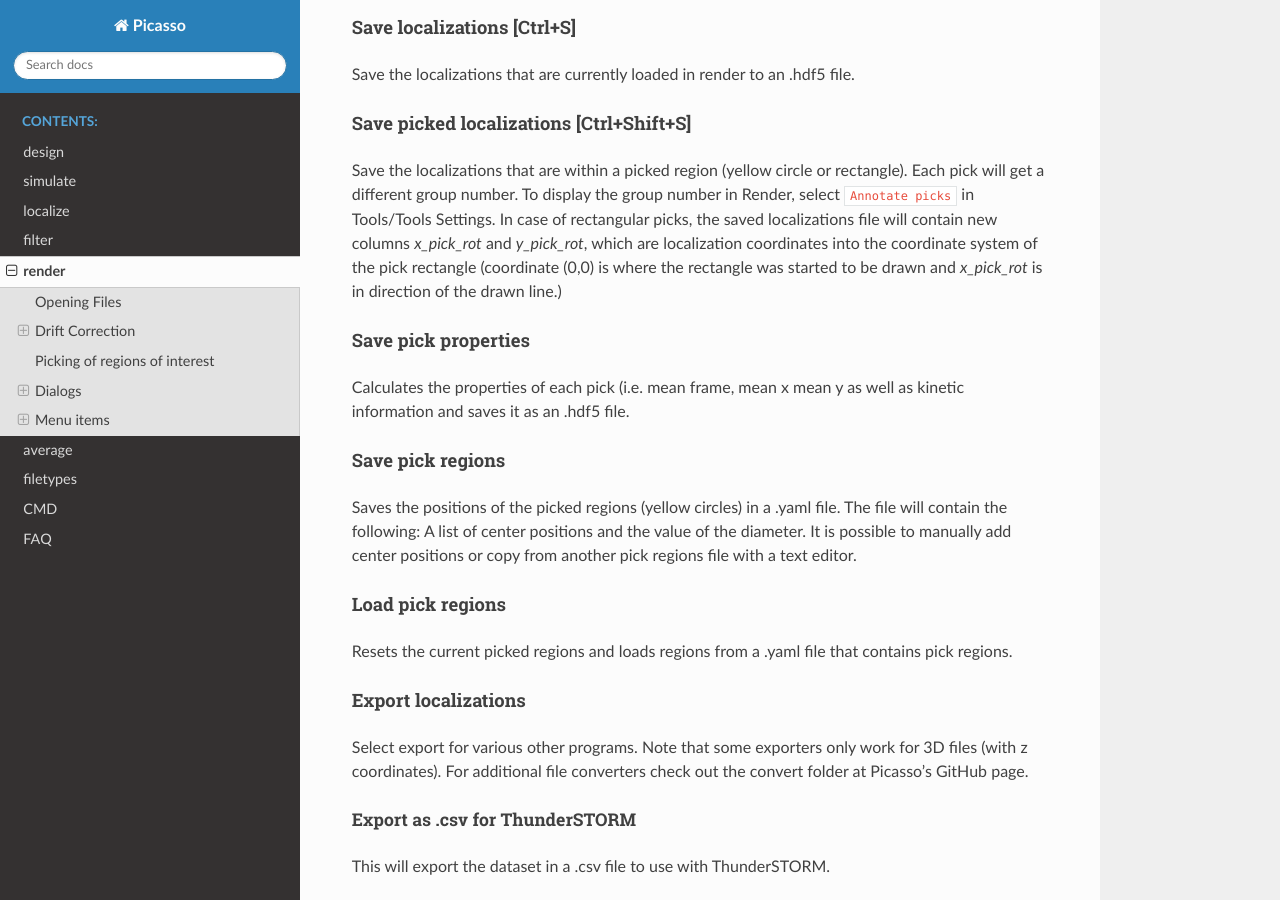
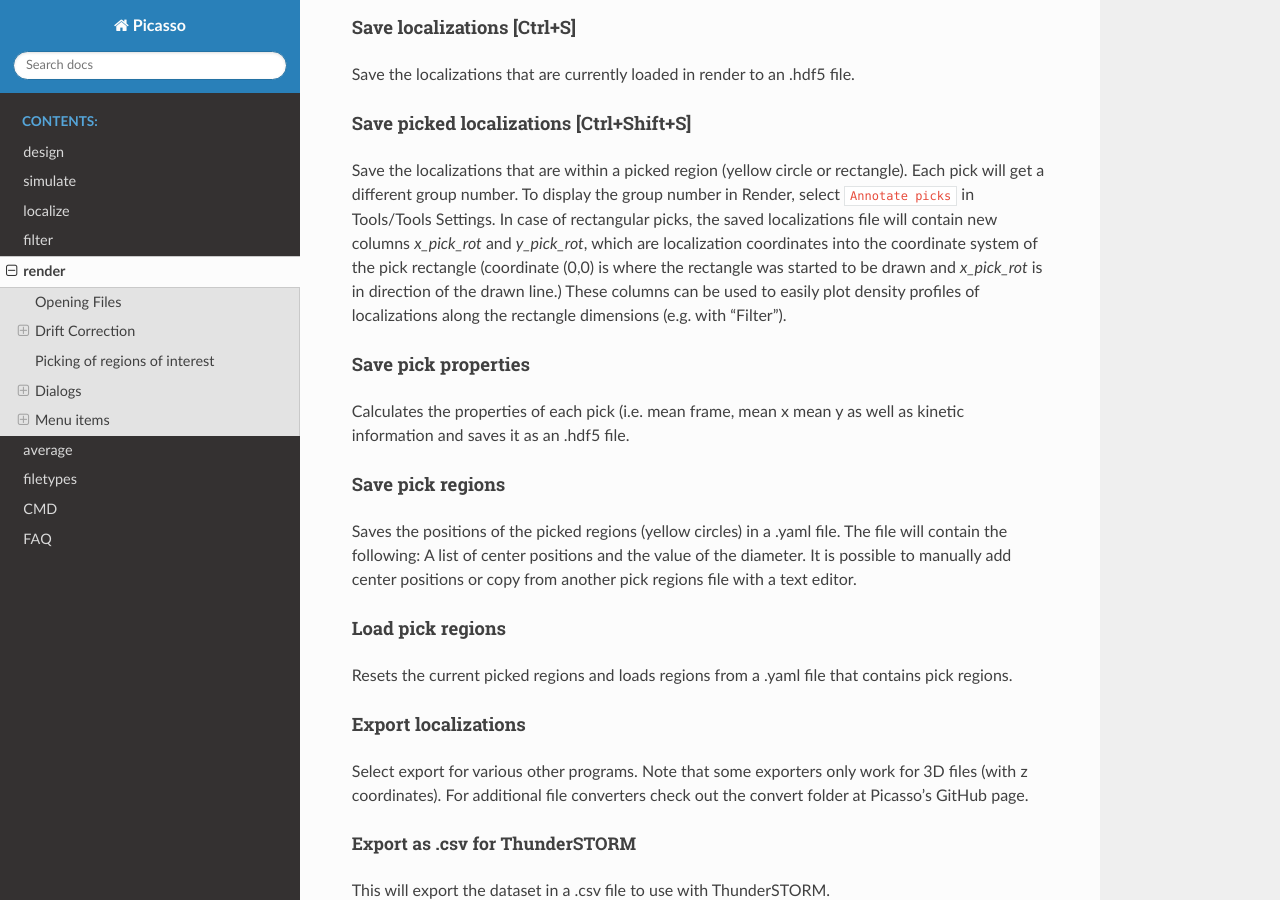
Before and after one commit to jungmannlab/picasso, a Sphinx documentation site: the page built from docs/render.rst, in a window 1280 px wide and 900 px high, scrolled down 3296 px. Built offline with Sphinx 7.4.7 and the Read the Docs theme 2.0.0, drawn with Linux system fonts in a browser that asks for light colours.

Commit message:
add more motivation to rectangle rotated coord docs

```diff
--- a/docs/render.rst
+++ b/docs/render.rst
@@ -93,6 +93,7 @@ Save picked localizations [Ctrl+Shift+S]
 ^^^^^^^^^^^^^^^^^^^^^^^^^^^^^^^^^^^^^^^^
 Save the localizations that are within a picked region (yellow circle or rectangle). Each pick will get a different group number. To display the group number in Render, select ``Annotate picks`` in Tools/Tools Settings.
 In case of rectangular picks, the saved localizations file will contain new columns `x_pick_rot` and `y_pick_rot`, which are localization coordinates into the coordinate system of the pick rectangle (coordinate (0,0) is where the rectangle was started to be drawn and `x_pick_rot` is in direction of the drawn line.)
+These columns can be used to easily plot density profiles of localizations along the rectangle dimensions (e.g. with "Filter").
 
 Save pick properties
 ^^^^^^^^^^^^^^^^^^^^
```
